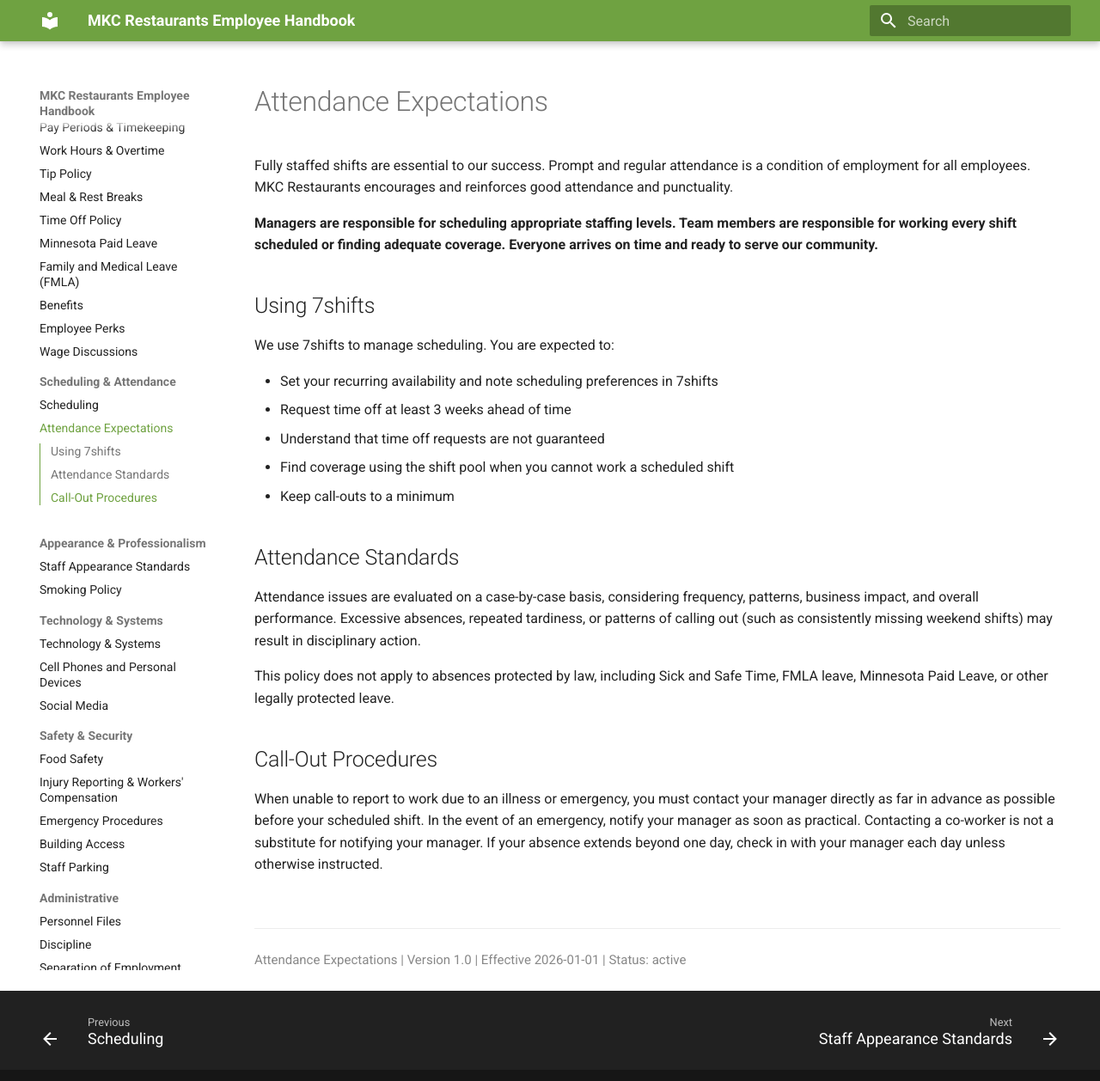
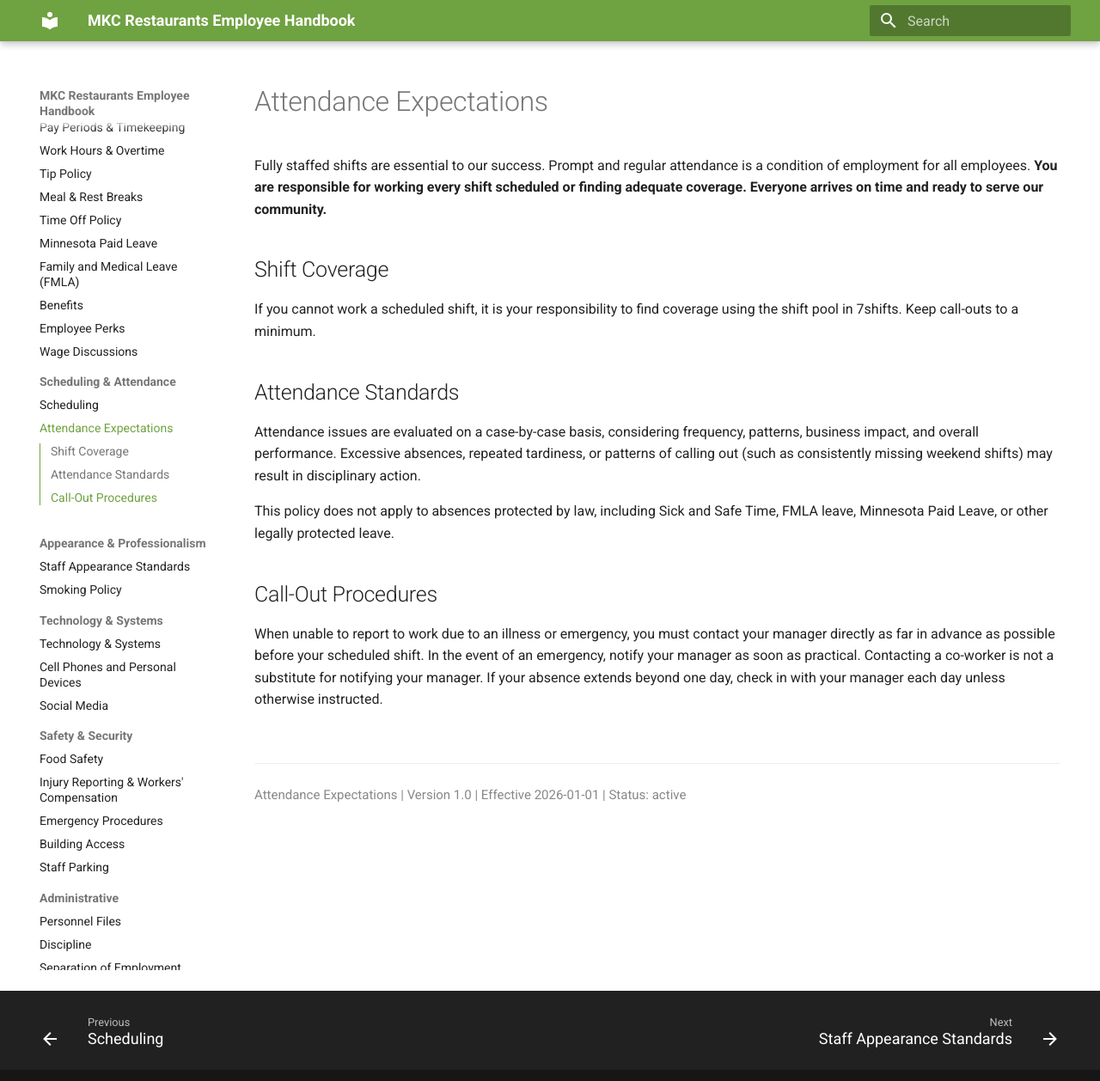
Before and after one commit to JustinAhlstrom-MKC/handbook, an MkDocs documentation site: the page built from policies/05-scheduling/attendance.md, in a window 1280 px wide and 1269 px high. Shown: the top 1258 px of the window at 86% size. Built offline with MkDocs 1.6.1 and Material for MkDocs 9.7.7, drawn with Linux system fonts in a browser that asks for light colours.

Commit message:
Clean up overlap between scheduling and attendance policies
Move 7shifts/availability/time-off details into scheduling policy.
Refocus attendance on shift coverage, standards, and call-outs.

Co-Authored-By: Claude Opus 4.6 <noreply@anthropic.com>

```diff
--- a/policies/05-scheduling/attendance.md
+++ b/policies/05-scheduling/attendance.md
@@ -8,19 +8,11 @@ applies_to: all
 
 # Attendance Expectations
 
-Fully staffed shifts are essential to our success. Prompt and regular attendance is a condition of employment for all employees. MKC Restaurants encourages and reinforces good attendance and punctuality.
+Fully staffed shifts are essential to our success. Prompt and regular attendance is a condition of employment for all employees. **You are responsible for working every shift scheduled or finding adequate coverage. Everyone arrives on time and ready to serve our community.**
 
-**Managers are responsible for scheduling appropriate staffing levels. Team members are responsible for working every shift scheduled or finding adequate coverage. Everyone arrives on time and ready to serve our community.**
+## Shift Coverage
 
-## Using 7shifts
-
-We use 7shifts to manage scheduling. You are expected to:
-
-- Set your recurring availability and note scheduling preferences in 7shifts
-- Request time off at least 3 weeks ahead of time
-- Understand that time off requests are not guaranteed
-- Find coverage using the shift pool when you cannot work a scheduled shift
-- Keep call-outs to a minimum
+If you cannot work a scheduled shift, it is your responsibility to find coverage using the shift pool in 7shifts. Keep call-outs to a minimum.
 
 ## Attendance Standards
 
```
Also changed, not shown: policies/05-scheduling/scheduling.md (+7 -2 lines).
